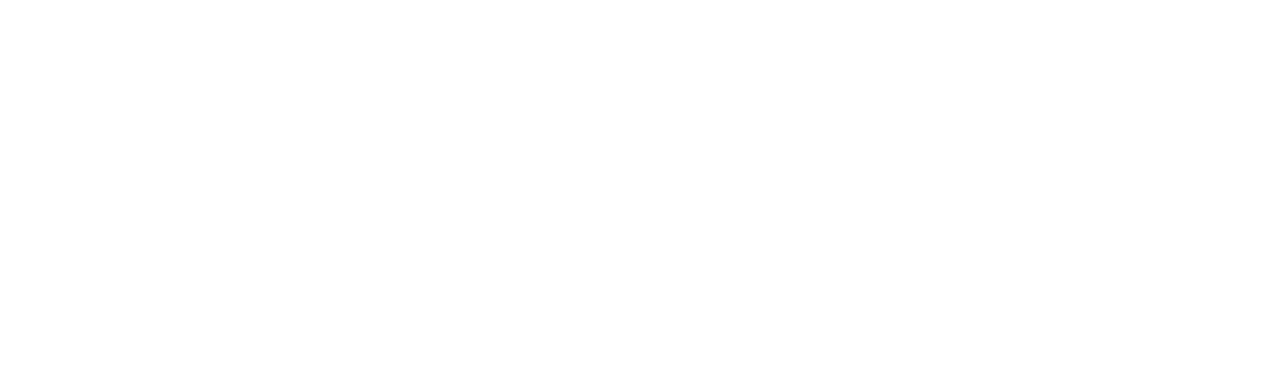
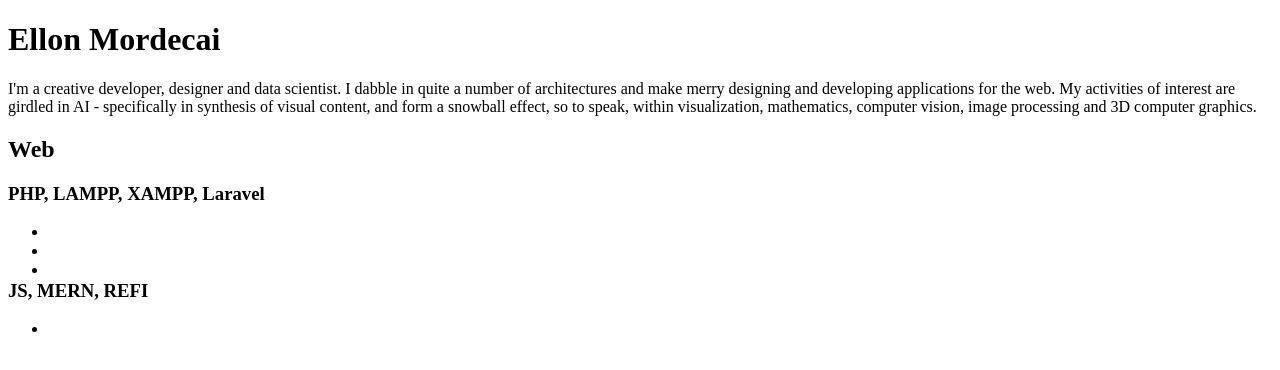
Before and after one commit to Ellon-M/e.pf, a plain HTML site: page index.html in a window 1280 px wide. Drawn offline with Linux system fonts and the light colour scheme.

Commit message:
first structure framework

```diff
--- a/index.html
+++ b/index.html
@@ -4,9 +4,66 @@
     <meta charset="UTF-8">
     <meta http-equiv="X-UA-Compatible" content="IE=edge">
     <meta name="viewport" content="width=device-width, initial-scale=1.0">
-    <title>Document</title>
+    <title>Ellon M</title>
 </head>
 <body>
-
+    <header>
+        <div class="heading-section">
+            <div class="heading-left">
+                <h1 class="heading-name-grey">
+                    Ellon Mordecai
+                </h1>
+                <p class="heading-details-white">
+                    I'm a creative developer, designer and data scientist.
+                    I dabble in quite a number of architectures and make merry designing and
+                    developing applications for the web. My activities of interest are girdled in AI - specifically
+                    in synthesis of visual content, and form a snowball effect, so to speak, within visualization, mathematics, computer vision,
+                    image processing and 3D computer graphics.
+                </p>
+            </div>
+            <div class="heading-right">
+                <div class="bg-cover-img">
+                </div>
+            </div>
+        </div>
+    </header>
+    <main>
+        <div class="rows-main">
+            <article>
+                <h2 class="sub-heading-grey">Web</h2>
+                <div class="category-list-web">
+                    <div>
+                        <h3 class="category-sub-heading">PHP, LAMPP, XAMPP, Laravel</h3>
+                        <ul>
+                            <li>
+                                <a class="block-link" href="">
+                                    <div class="underline-inline"></div>
+                                    <div class="date-year-grey"></div>
+                                </a>
+                            </li>
+                            <li>
+                                <a class="block-link" href="">
+                                    <div class="underline-inline"></div>
+                                    <div class="date-year-grey"></div>
+                                </a>
+                            </li>
+                            <li>
+                                <a class="block-link" href="">
+                                    <div class="underline-inline"></div>
+                                    <div class="date-year-grey"></div>
+                                </a>
+                            </li>
+                        </ul>
+                        <h3 class="category-sub-heading">JS, MERN, REFI</h3>
+                        <ul>
+                            <li></li>
+                        </ul>
+                    </div>
+                </div>
+            </article>
+        </div>
+        <div class="rows-other"></div>
+        <div class="rows-links"></div>
+    </main>
 </body>
 </html>
--- /dev/null
+++ b/style.css
@@ -0,0 +1,16 @@
+:root {
+    color-scheme: dark;
+    --color-black: #000;
+    --color-gray-1: #808080;
+    --color-gray-2: #bababa;
+    --color-white: #fff;
+    --space-050: .5rem;
+    --space-100: 1rem;
+    --space-150: 1.5rem;
+    --space-200: 2rem;
+    --space-300: 3rem;
+    --space-350: 3.5rem;
+    --space-400: 4rem;
+    --space-500: 5rem;
+    --space-600: 6rem;
+}
```
